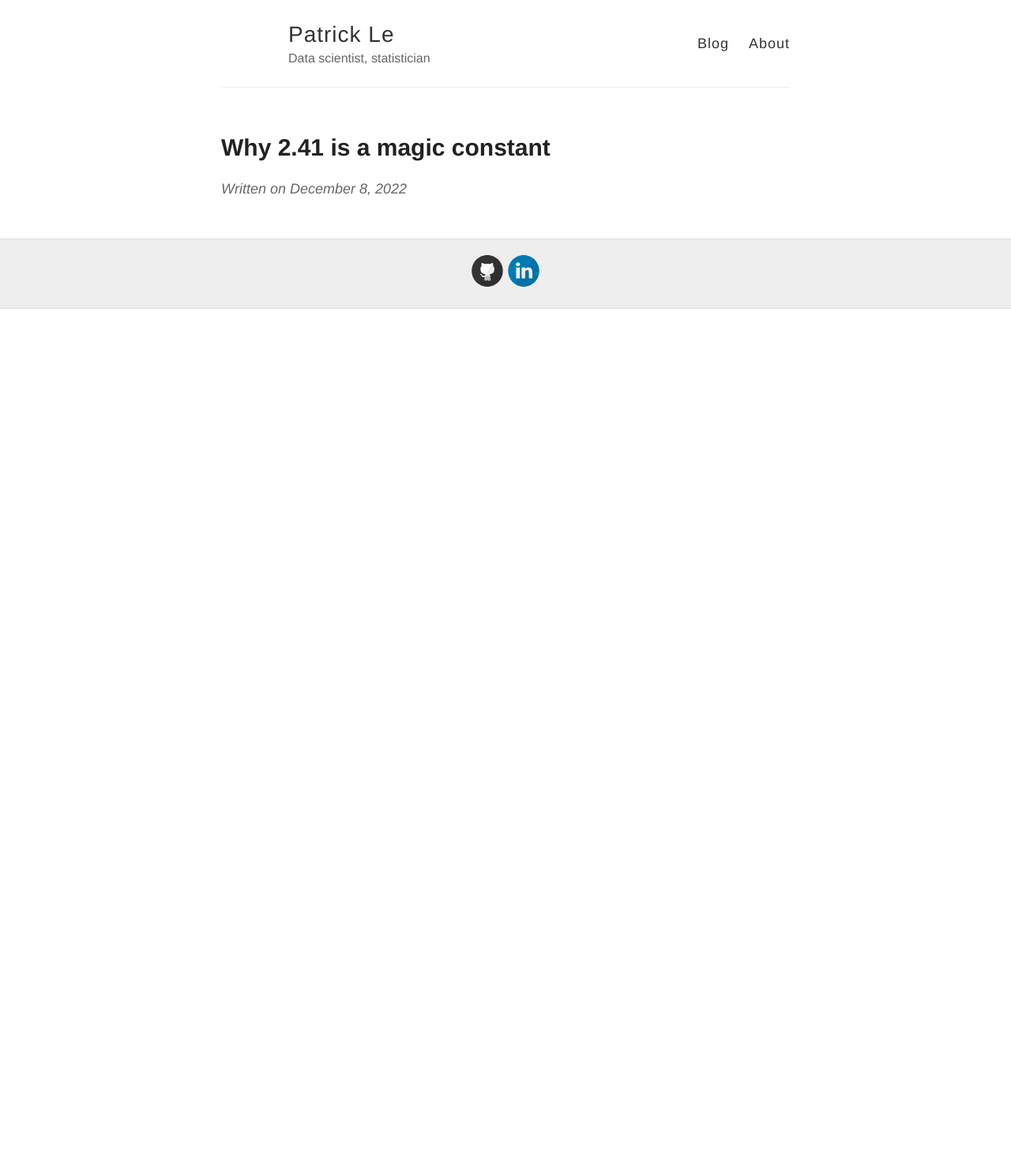
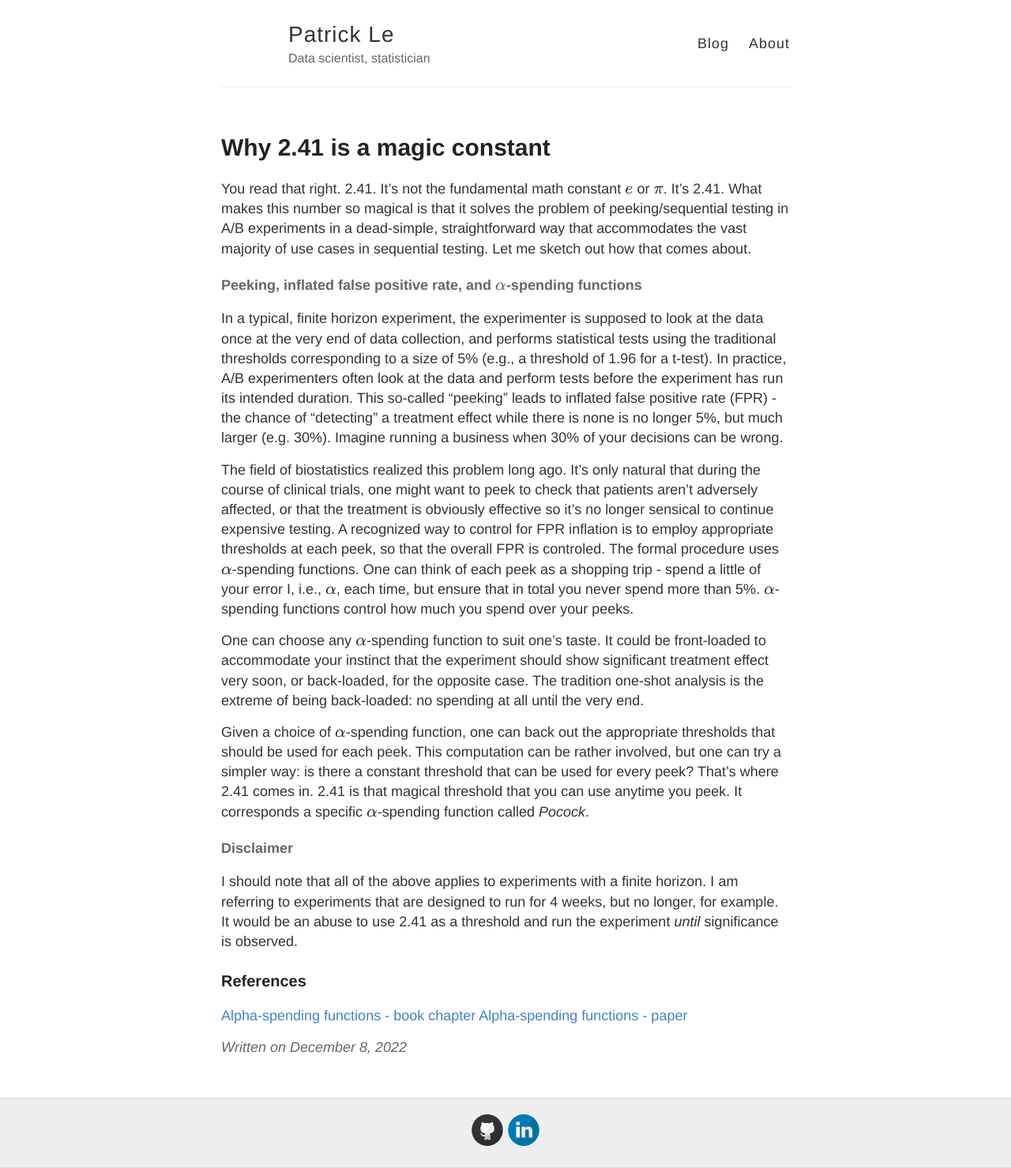
Before and after one commit to lechipatrick/lechipatrick.github.io, a Jekyll site: the page built from _posts/2022-12-08-why-2.41-is-a-magic-constant.md, in a window 1280 px wide. Shown: the whole page at 79% size. Built offline with Jekyll 4.4.1, drawn with Linux system fonts in a browser that asks for light colours; formulas are drawn with MathJax 3; before the commit the page ends 900 px from its top, so only the background shows below that.

Commit message:
Update 2022-12-08-why-2.41-is-a-magic-constant.md

```diff
--- a/_posts/2022-12-08-why-2.41-is-a-magic-constant.md
+++ b/_posts/2022-12-08-why-2.41-is-a-magic-constant.md
@@ -2,3 +2,43 @@
 layout: post
 title: Why 2.41 is a magic constant
 ---
+
+<style TYPE="text/css">
+code.has-jax {font: inherit; font-size: 100%; background: inherit; border: inherit;}
+</style>
+<script type="text/x-mathjax-config">
+MathJax.Hub.Config({
+    tex2jax: {
+        inlineMath: [['$','$'], ['\\(','\\)']],
+        skipTags: ['script', 'noscript', 'style', 'textarea', 'pre'] // removed 'code' entry
+    }
+});
+MathJax.Hub.Queue(function() {
+    var all = MathJax.Hub.getAllJax(), i;
+    for(i = 0; i < all.length; i += 1) {
+        all[i].SourceElement().parentNode.className += ' has-jax';
+    }
+});
+</script>
+<script type="text/javascript" src="https://cdnjs.cloudflare.com/ajax/libs/mathjax/2.7.4/MathJax.js?config=TeX-AMS_HTML-full"></script>
+
+
+
+You read that right. 2.41. It's not the fundamental math constant $e$ or $\pi$. It's 2.41. What makes this number so magical is that it solves the problem of peeking/sequential testing in A/B experiments in a dead-simple, straightforward way that accommodates the vast majority of use cases in sequential testing. Let me sketch out how that comes about.
+
+#### Peeking, inflated false positive rate, and $\alpha$-spending functions
+In a typical, finite horizon experiment, the experimenter is supposed to look at the data once at the very end of data collection, and performs statistical tests using the traditional thresholds corresponding to a size of 5% (e.g., a threshold of 1.96 for a t-test). In practice, A/B experimenters often look at the data and perform tests before the experiment has run its intended duration. This so-called "peeking" leads to inflated false positive rate (FPR) - the chance of "detecting" a treatment effect while there is none is no longer 5%, but much larger (e.g. 30%). Imagine running a business when 30% of your decisions can be wrong.
+
+The field of biostatistics realized this problem long ago. It's only natural that during the course of clinical trials, one might want to peek to check that patients aren't adversely affected, or that the treatment is obviously effective so it's no longer sensical to continue expensive testing. A recognized way to control for FPR inflation is to employ appropriate thresholds at each peek, so that the overall FPR is controled. The formal procedure uses $\alpha$-spending functions. One can think of each peek as a shopping trip - spend a little of your error I, i.e., $\alpha$, each time, but ensure that in total you never spend more than 5%. $\alpha$-spending functions control how much you spend over your peeks.
+
+One can choose any $\alpha$-spending function to suit one's taste. It could be front-loaded to accommodate your instinct that the experiment should show significant treatment effect very soon, or back-loaded, for the opposite case. The tradition one-shot analysis is the extreme of being back-loaded: no spending at all until the very end.
+
+Given a choice of $\alpha$-spending function, one can back out the appropriate thresholds that should be used for each peek. This computation can be rather involved, but one can try a simpler way: is there a constant threshold that can be used for every peek? That's where 2.41 comes in. 2.41 is that magical threshold that you can use anytime you peek. It corresponds a specific $\alpha$-spending function called *Pocock*.
+
+#### Disclaimer
+I should note that all of the above applies to experiments with a finite horizon. I am referring to experiments that are designed to run for 4 weeks, but no longer, for example. It would be an abuse to use 2.41 as a threshold and run the experiment *until* significance is observed.
+
+### References
+
+[Alpha-spending functions - book chapter](https://lechipatrick.github.io/lemets-interim-analyses-alpha-spending.pdf)
+[Alpha-spending functions - paper](https://lechipatrick.github.io/LanDeMetsPaper.pdf)
```
